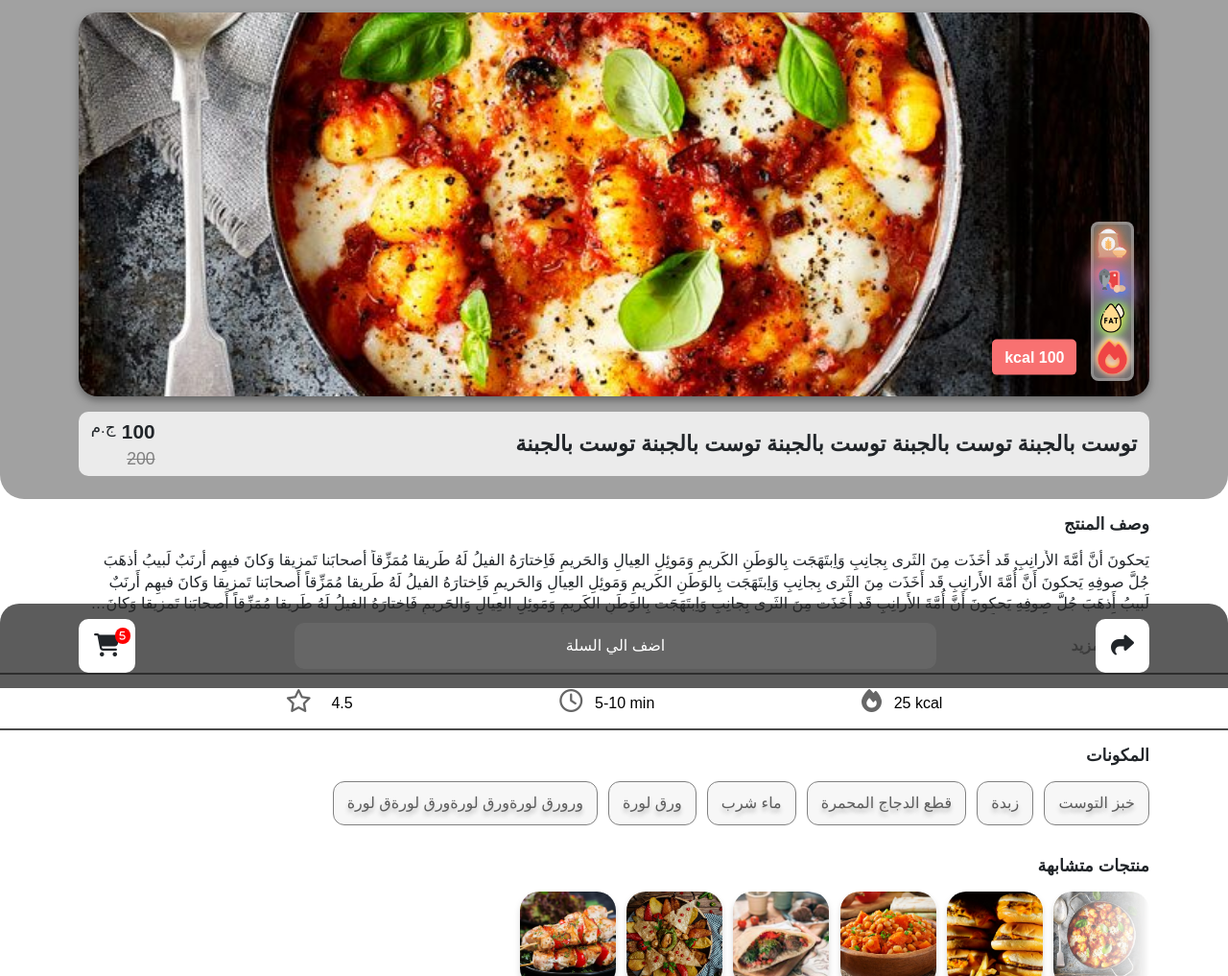
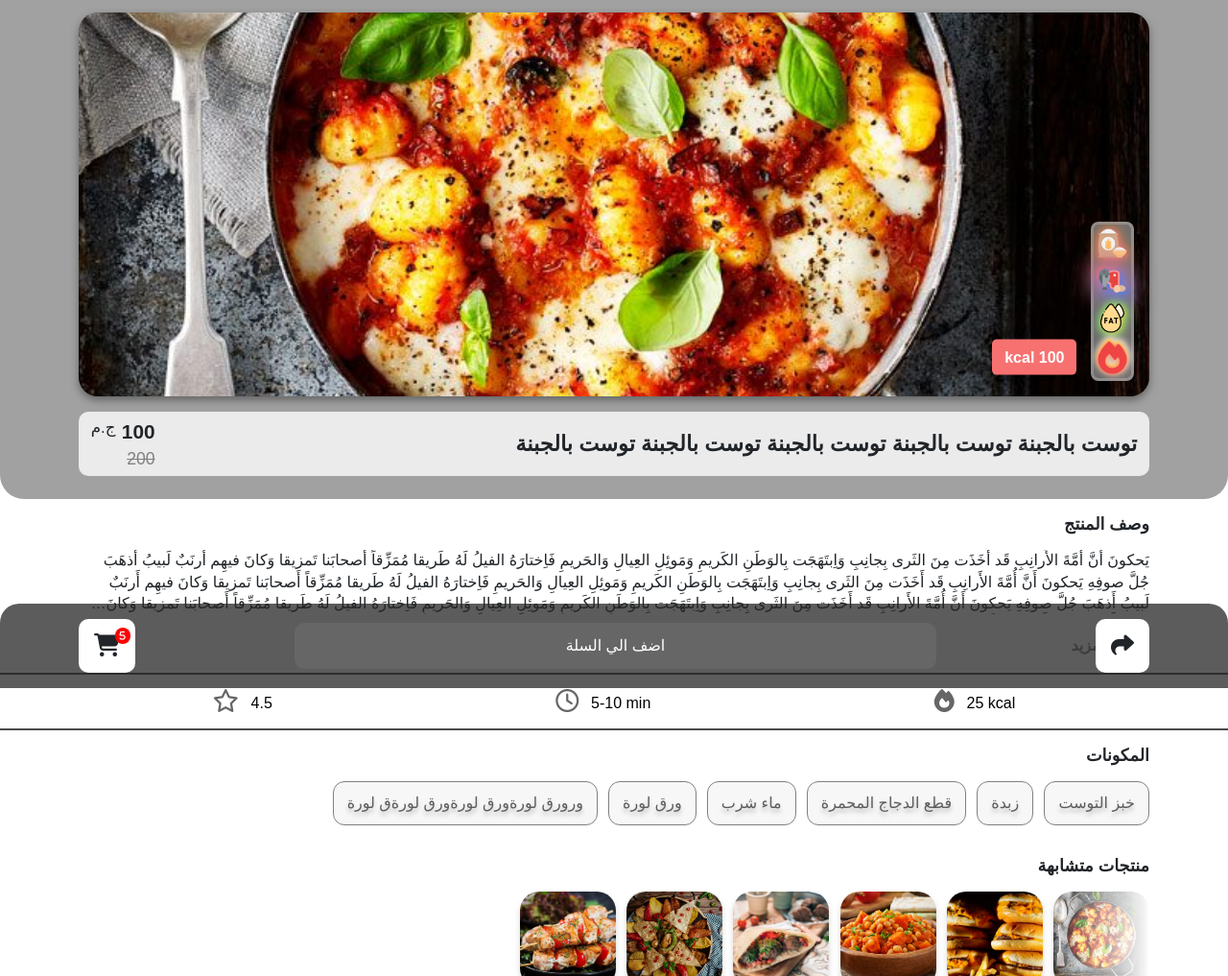
Before and after one commit to ahmed-ghallap/alvagate--product, a plain HTML site: page index.html in a window 1280 px wide. Shown: the part 83-1100 px from the top of the page at 96% size. Drawn offline with nearby package versions, Linux system fonts and the light colour scheme.

Commit message:
init dark.scss

```diff
--- a/css/main.scss
+++ b/css/main.scss
@@ -18,17 +18,19 @@ main #desc {
 main #food-info {
     border-block: 2px solid var(--clr-900);
     padding-block: $gap/3;
-    div {
+    .container {
         display: flex;
-        justify-content: space-evenly;
+        justify-content: space-around;
         align-items: center;
-        & > span {
+        flex-wrap: wrap;
+        gap: 1rem;
+        & > .info {
             color: black;
             display: flex;
             align-items: center;
             justify-content: space-between;
             gap: .8rem;
-            min-width: 70px;
+            // min-width: 70px;
             .digit {
                 transform: translateY(2px);
                 direction: ltr;
--- a/css/styles.scss
+++ b/css/styles.scss
@@ -6,6 +6,7 @@
 @import 'header.scss';
 @import 'main.scss';
 @import 'footer.scss';
+@import 'dark.scss';
 
 *,
 *::after,
--- a/index.html
+++ b/index.html
@@ -106,18 +106,18 @@
         </section>
         <section  id="food-info">
             <div class='container'>
-                <span>
+                <span class="info">
                     <span class="digit">25 kcal</span>
                     <!-- <img  src="./media/icons/fire.svg" alt=""> -->
                     <i class="fa-solid fa-fire fa-xl"></i>
                     <!-- <object type="image/svg+xml" data="/media/icons/fire.svg" ></object> -->
                 </span>
-                <span>
+                <span class="info">
                     <span class="digit">5-10 min</span>
                     <!-- <img src="./media/icons/clock.svg" alt=""> -->
                     <i class="fa-regular fa-clock fa-xl"></i>
                 </span>
-                <span>
+                <span class="info">
                     <span class="digit">4.5</span>
                     <!-- <img src="./media/icons/star.svg" alt=""> -->
                     <i class="fa-regular fa-star fa-xl"></i>
```
Also changed, not shown: css/dark.scss (added), css/style.css, 1 other file.
